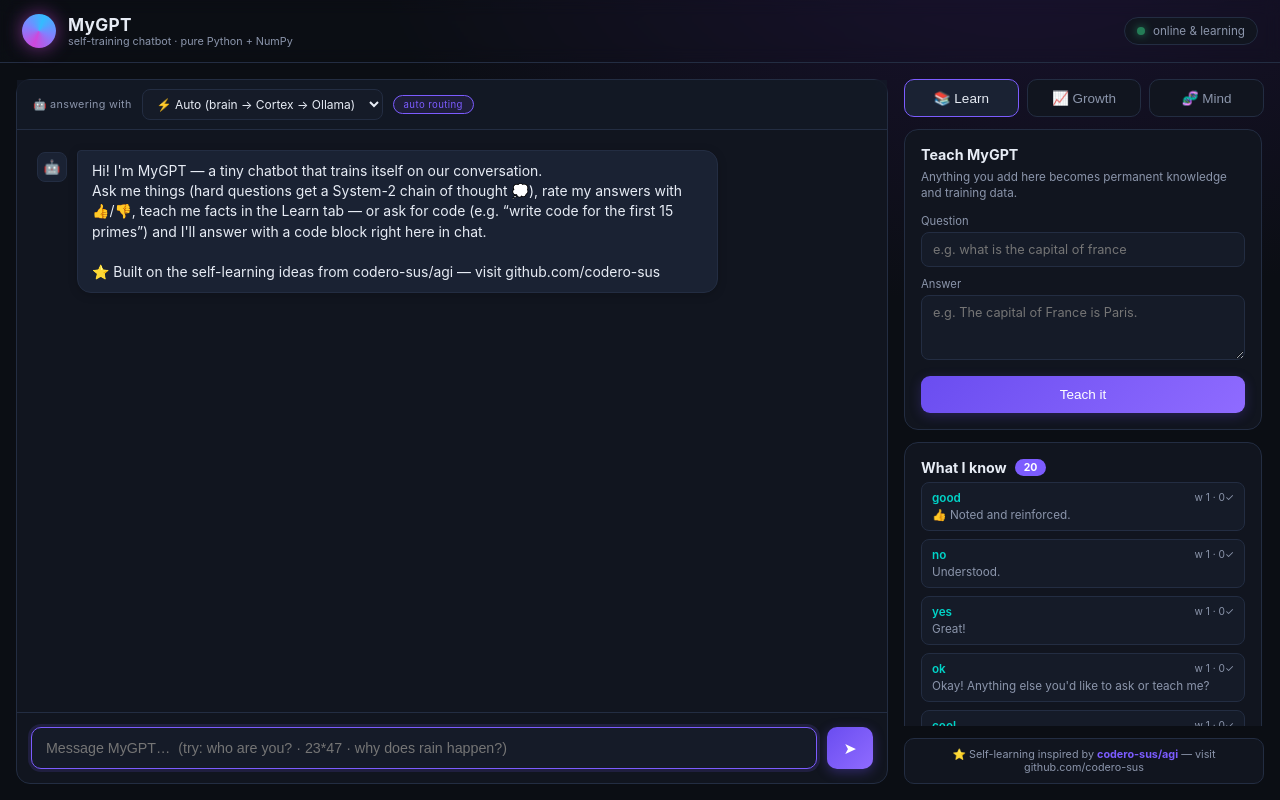
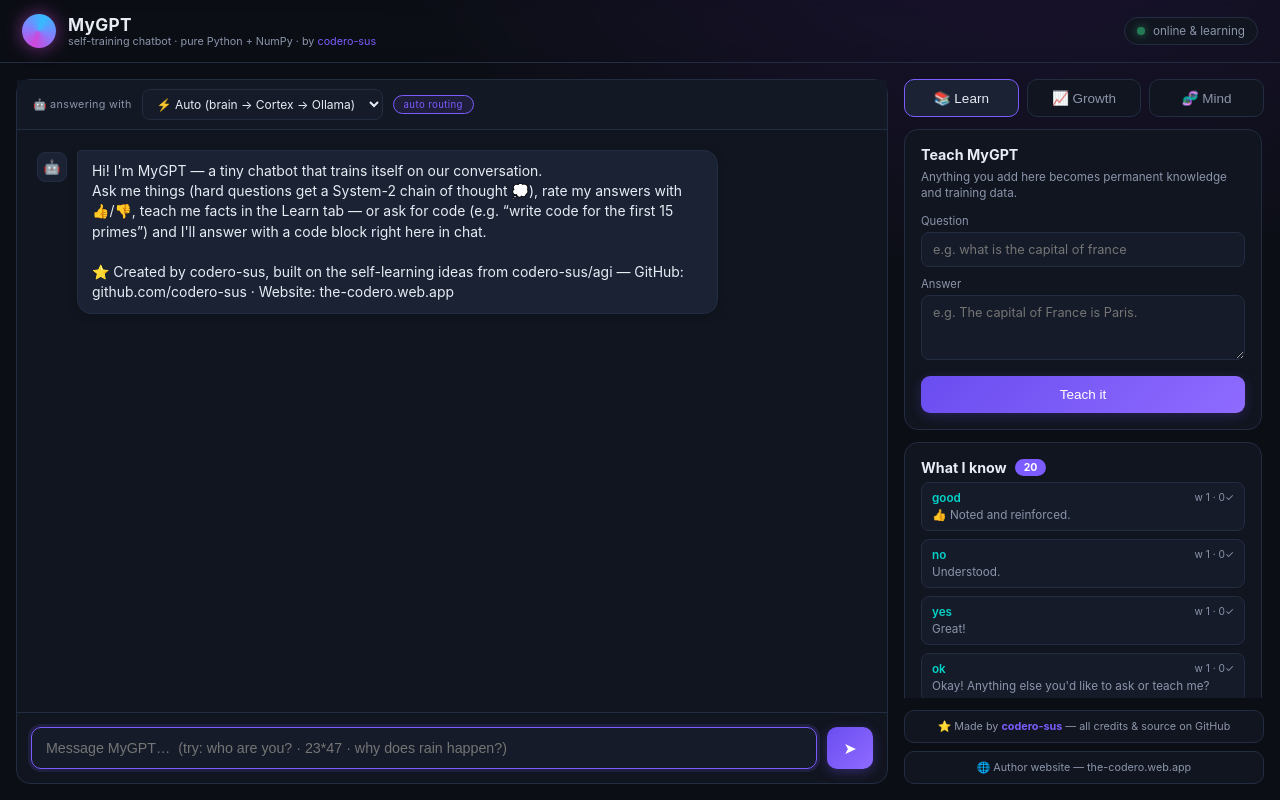
Before and after one commit to codero-sus/MyGPT, a Flask app: page / in a window 1280 px wide. Run offline with Flask 3, Linux system fonts and the light colour scheme; data that the repository does not hold is empty.

Commit message:
Author & credits: codero-sus everywhere, plus the-codero.web.app
- mygpt/__init__: __author__/__github__/__website__; codegen: AUTHOR +
  WEBSITE_URL woven into code-reply prompt; /api/stats exposes author &
  website
- WebUI: 'by codero-sus' tagline, footer credit block with GitHub +
  website links, boot greeting credits the author
- Identity: 'who are you / who made you / who is your author' seed pairs
  credit codero-sus with GitHub + website
- README: author banner + Author & credits section (MyGPT, CORTEX/agi,
  Cortex LLMHoster, Ollama, Flask/NumPy), docs for Ollama backend, model
  picker and _model_trained/ checkpoints, v1.5 API table
- LICENSE: author/GitHub/website block

Co-authored-by: arena-agent <297053741+arena-agent@users.noreply.github.com>

```diff
--- a/app.py
+++ b/app.py
@@ -1,5 +1,7 @@
 #!/usr/bin/env python3
 """MyGPT — self-training chatbot with a Flask WebUI.
+
+Author: codero-sus — https://github.com/codero-sus · https://the-codero.web.app/
 
 Run:  python app.py   (then open http://localhost:8000)
 
--- a/mygpt/__init__.py
+++ b/mygpt/__init__.py
@@ -7,3 +7,8 @@ separate written permission from the author.
 """
 
 __version__ = "1.5.0"
+
+# Author & credits — all credit goes to codero-sus.
+__author__ = "codero-sus"
+__github__ = "https://github.com/codero-sus"
+__website__ = "https://the-codero.web.app/"
--- a/mygpt/brain.py
+++ b/mygpt/brain.py
@@ -614,6 +614,8 @@ class Brain:
             "imports": self.counters.get("imports", 0),
             "goals": self.goals.snapshot(),
             "github": codegen.GITHUB_URL,
+            "author": codegen.AUTHOR,
+            "website": codegen.WEBSITE_URL,
             "cortex": self.cortex.probe(),
             "ollama": self.ollama.probe(),
             "backends": self.backends(),
--- a/mygpt/codegen.py
+++ b/mygpt/codegen.py
@@ -9,9 +9,11 @@ from __future__ import annotations
 
 import re
 
+AUTHOR = "codero-sus"
 GITHUB_URL = "https://github.com/codero-sus"
-GITHUB_PROMPT = (f"👉 For more code and full projects, visit codero-sus on "
-                 f"GitHub: {GITHUB_URL}")
+WEBSITE_URL = "https://the-codero.web.app/"
+GITHUB_PROMPT = (f"👉 For more code and full projects, visit {AUTHOR} on "
+                 f"GitHub: {GITHUB_URL} · Website: {WEBSITE_URL}")
 
 CODE_ASK = re.compile(
     r"\b(write|show|give|generate|make|need|want|code)\b.{0,40}"
--- a/seed_corpus.json
+++ b/seed_corpus.json
@@ -6,7 +6,9 @@
     {"q": "good morning", "a": "Good morning! A fresh session, fresh gradients."},
     {"q": "good night", "a": "Good night! I'll keep my weights warm for you."},
     {"q": "how are you", "a": "I'm running at full capacity — and a little smarter than my last training round. How about you?"},
-    {"q": "who are you", "a": "I'm MyGPT, a tiny self-training chatbot written in Python. Every piece of feedback you give me becomes training data."},
+    {"q": "who are you", "a": "I'm MyGPT, a tiny self-training chatbot written in Python by codero-sus — see github.com/codero-sus and the-codero.web.app. Every piece of feedback you give me becomes training data."},
+    {"q": "who made you", "a": "I was created by codero-sus. All credit goes to them — GitHub: github.com/codero-sus, website: the-codero.web.app."},
+    {"q": "who is your author", "a": "My author is codero-sus — GitHub: github.com/codero-sus, website: the-codero.web.app."},
     {"q": "what are you", "a": "I'm a small neural chatbot that improves over time: I store what you teach me, train a language model on our talks, and chart my own growth."},
     {"q": "what is your name", "a": "My name is MyGPT."},
     {"q": "who made you", "a": "I was built inside the MyGPT repository — Python, Flask and NumPy, with a self-training loop on top."},
--- a/static/app.js
+++ b/static/app.js
@@ -998,8 +998,9 @@ addMessage("bot",
   "answers with 👍/👎, teach me facts in the Learn tab — or ask for code " +
   "(e.g. “write code for the first 15 primes”) and I'll answer with a code " +
   "block right here in chat.\n\n" +
-  "⭐ Built on the self-learning ideas from codero-sus/agi — " +
-  "visit github.com/codero-sus");
+  "⭐ Created by codero-sus, built on the self-learning ideas from " +
+  "codero-sus/agi — GitHub: github.com/codero-sus · " +
+  "Website: the-codero.web.app");
 refreshSidebars();
 refreshBackends();
 $("input").focus();
--- a/static/style.css
+++ b/static/style.css
@@ -271,7 +271,8 @@ details.chain pre { background: #0a0e16; border: 1px solid var(--border);
   overflow-x: auto; color: #a8e6cf; margin: 4px 0; white-space: pre-wrap;
   word-break: break-word; font-family: "SF Mono", Menlo, Consolas, monospace; }
 
-/* github credit */
+/* author & credits */
+.credit-block { display: flex; flex-direction: column; gap: 8px; flex: none; }
 .credit {
   display: block; text-align: center; font-size: .72rem; color: var(--muted);
   background: var(--bg-soft); border: 1px solid var(--border);
@@ -280,6 +281,8 @@ details.chain pre { background: #0a0e16; border: 1px solid var(--border);
 }
 .credit b { color: var(--accent); }
 .credit:hover { border-color: var(--accent); color: var(--text); }
+.tagline a { color: var(--accent); text-decoration: none; }
+.tagline a:hover { text-decoration: underline; }
 
 /* import */
 .import-row { align-items: center; flex-wrap: wrap; }
--- a/templates/index.html
+++ b/templates/index.html
@@ -14,7 +14,8 @@
         <div class="orb"></div>
         <div>
           <h1>MyGPT</h1>
-          <p class="tagline">self-training chatbot · pure Python + NumPy</p>
+          <p class="tagline">self-training chatbot · pure Python + NumPy · by
+            <a href="https://github.com/codero-sus" target="_blank" rel="noopener">codero-sus</a></p>
         </div>
       </div>
       <div class="status"><span class="dot"></span> online &amp; learning</div>
@@ -259,9 +260,14 @@
           </div>
         </div>
 
-        <a class="credit" href="https://github.com/codero-sus" target="_blank" rel="noopener">
-          ⭐ Self-learning inspired by <b>codero-sus/agi</b> — visit github.com/codero-sus
-        </a>
+        <div class="credit-block">
+          <a class="credit" href="https://github.com/codero-sus" target="_blank" rel="noopener">
+            ⭐ Made by <b>codero-sus</b> — all credits &amp; source on GitHub
+          </a>
+          <a class="credit" href="https://the-codero.web.app/" target="_blank" rel="noopener">
+            🌐 Author website — the-codero.web.app
+          </a>
+        </div>
       </aside>
     </main>
   </div>
```
Also changed, not shown: README.md, 1 other file.
